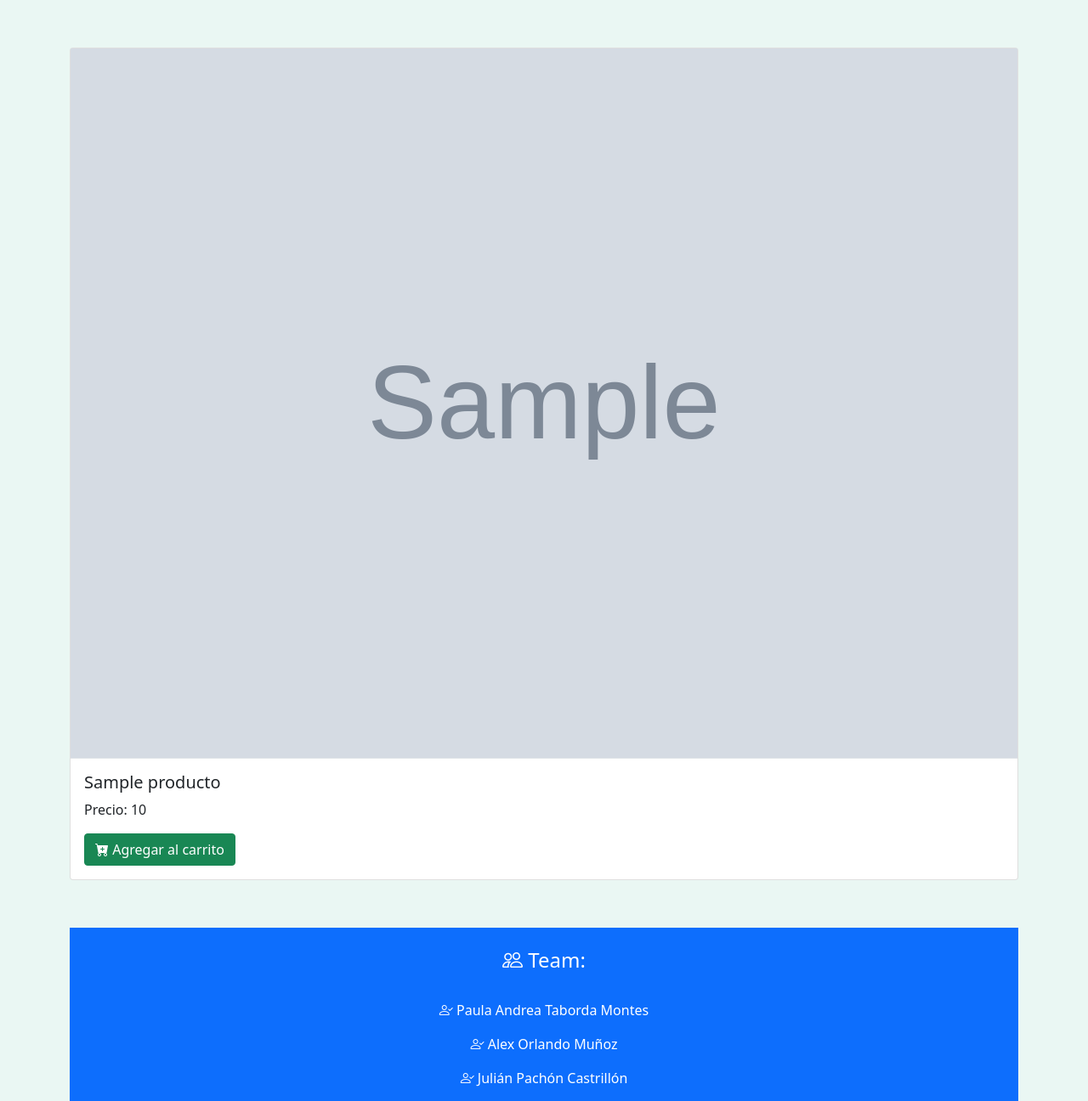
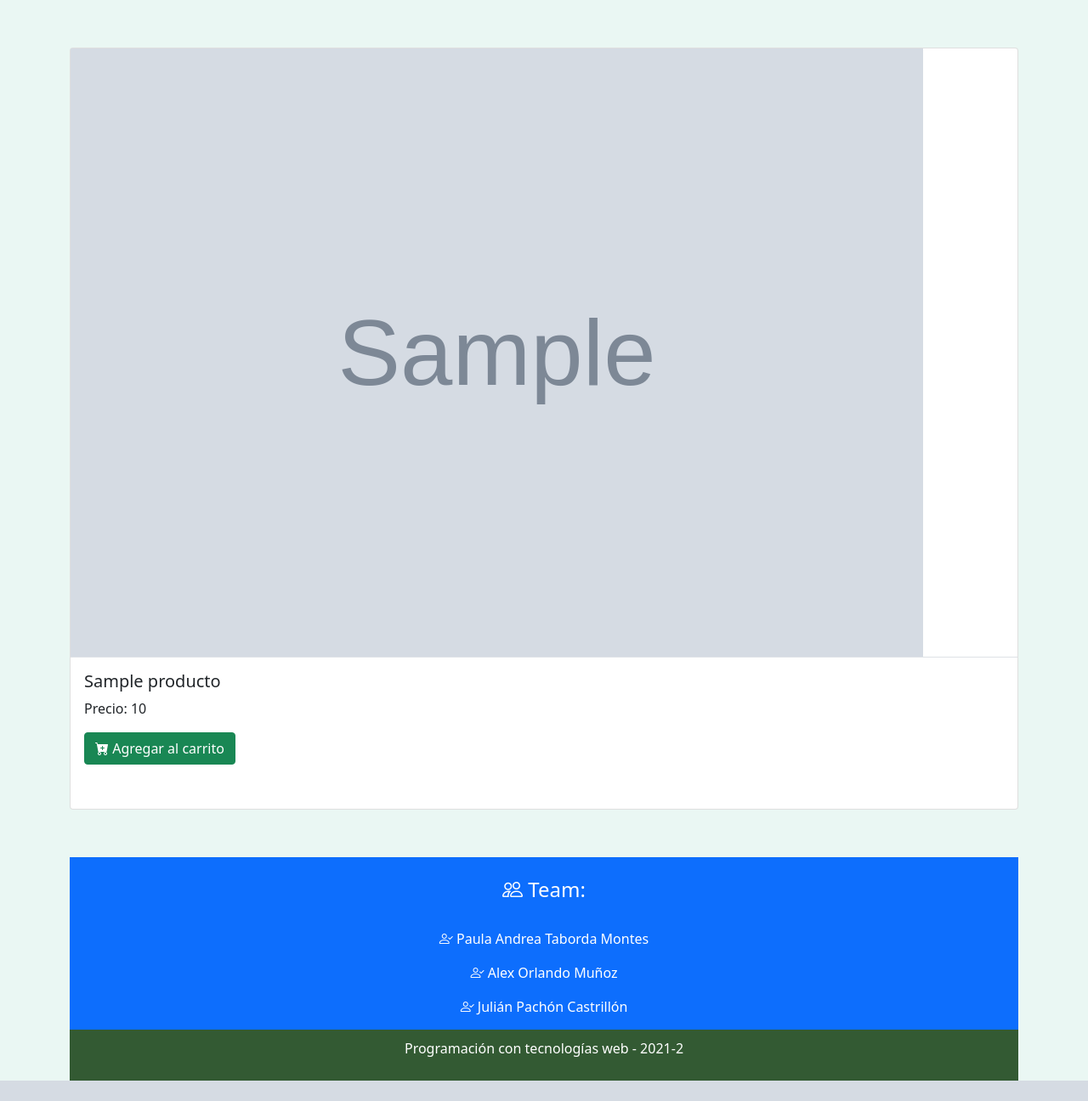
Before and after one commit to Almunozr/PWebTallerClase, a PHP site: page / in a window 1280 px wide. Shown: the part 56-1352 px from the top of the page at 85% size. After the commit the page ends 1328 px from the top, so only its background shows below. Run offline with PHP 8.4, Linux system fonts and the light colour scheme; tables that the repository leaves empty or names only in its code hold one stand-in row (values such as "Sample post"); grey boxes marked "Sample" are stand-in pictures; some libraries are stand-ins or nearby versions.

Commit message:
Se le dio estilos a los cards del catálogo

```diff
--- a/style2.css
+++ b/style2.css
@@ -3,3 +3,14 @@
     margin-top: 3%;
     margin-bottom: 3%;
 }
+
+
+.imagenes_catalogo_ {
+    width: 90%;
+    height: 80%;
+}
+
+.card {
+    height: 100%;
+    width: 100%;
+}
```
